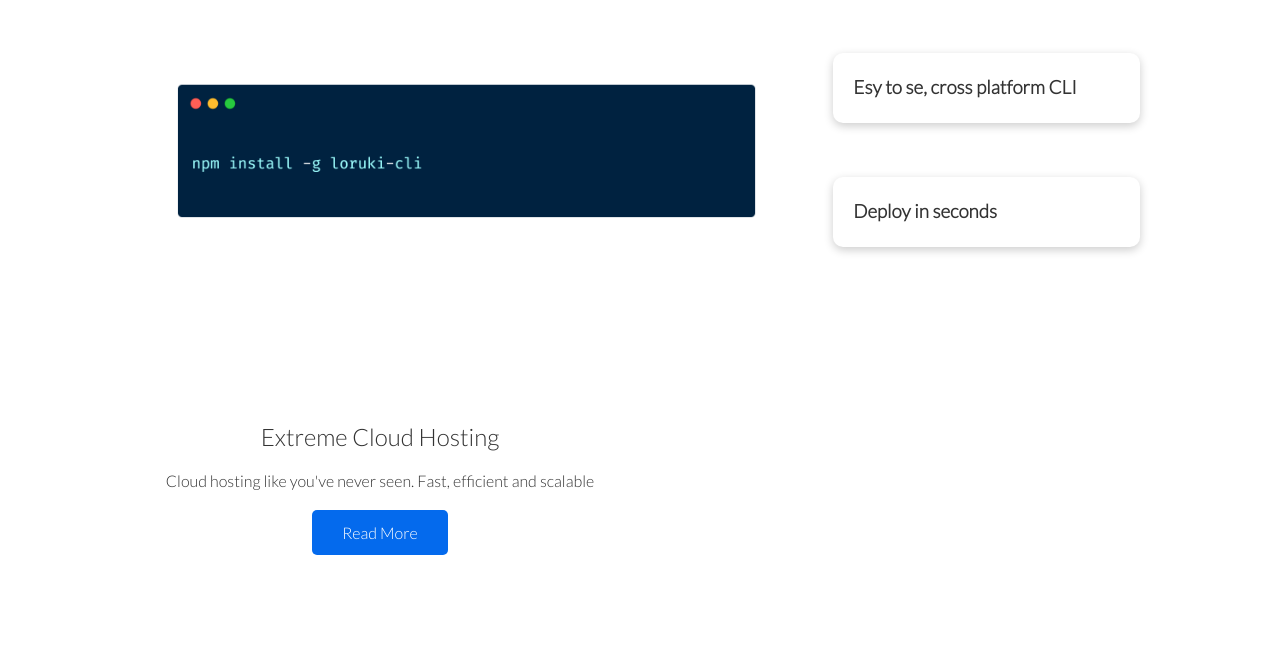
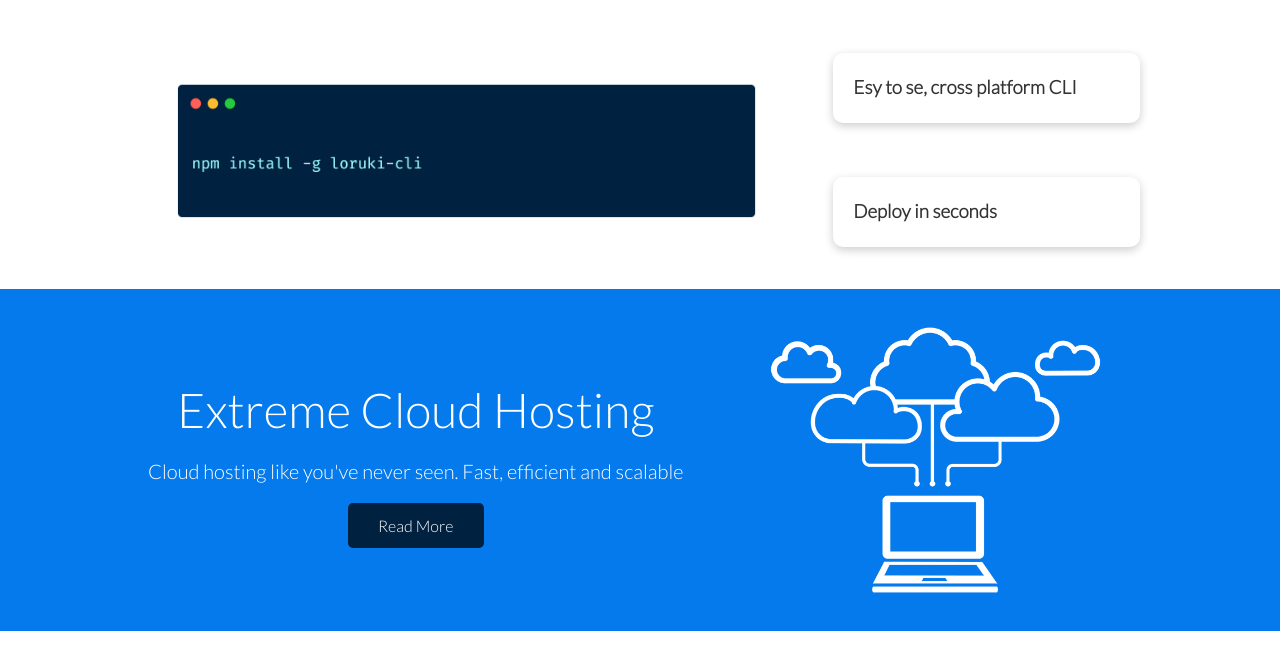
Before and after one commit to omar6685/loruki-website, a plain HTML site: page index.html in a window 1280 px wide. Shown: the part 933-1602 px from the top of the page. Drawn offline with Linux system fonts and the light colour scheme.

Commit message:
styling cloud

```diff
--- a/css/style.css
+++ b/css/style.css
@@ -2,7 +2,12 @@
 
 
 :root {
-    --primary-color: #046aed
+    --primary-color: #047aed;
+    --secondary-color: #1c3fa8;
+    --dark-color: #002240;
+    --light-color: #f4f4f4;
+    --success-color: #5cb85c;
+    --error-color: #d9534f;
 }
 
 * {
@@ -167,3 +172,10 @@ img {
     grid-column: 1 / span 2;
     grid-row: 1 / span 2;
 }
+
+/* cloud */
+
+.cloud .grid {
+    grid-template-columns: 4fr 3fr;
+
+}
--- a/css/utilities.css
+++ b/css/utilities.css
@@ -34,6 +34,54 @@
 .btn:hover {
     transform: scale(0.98);
 }
+
+/* backgrounds & colored buttons */
+
+.bg-primary,
+.btn-primary {
+    background-color: var(--primary-color);
+    color: #fff;
+}
+
+.bg-scondary,
+.btn-scondary {
+    background-color: var(--secondary-color);
+    color: #fff;
+}
+.bg-dark,
+.btn-dark {
+    background-color: var(--dark-color);
+    color: #fff;
+}
+.bg-light,
+.btn-light {
+    background-color: var(--light-color);
+    color: #333;
+}
+
+/* text sizes */
+
+.lead {
+    font-size: 20px;
+}
+
+.sm {
+    font-size: 1rem;
+}
+
+.md {
+    font-size: 2rem;
+}
+
+.lg {
+    font-size: 3rem;
+}
+
+.xl {
+    font-size: 4rem;
+}
+
+
 
 .text-center {
     text-align: center;
```
